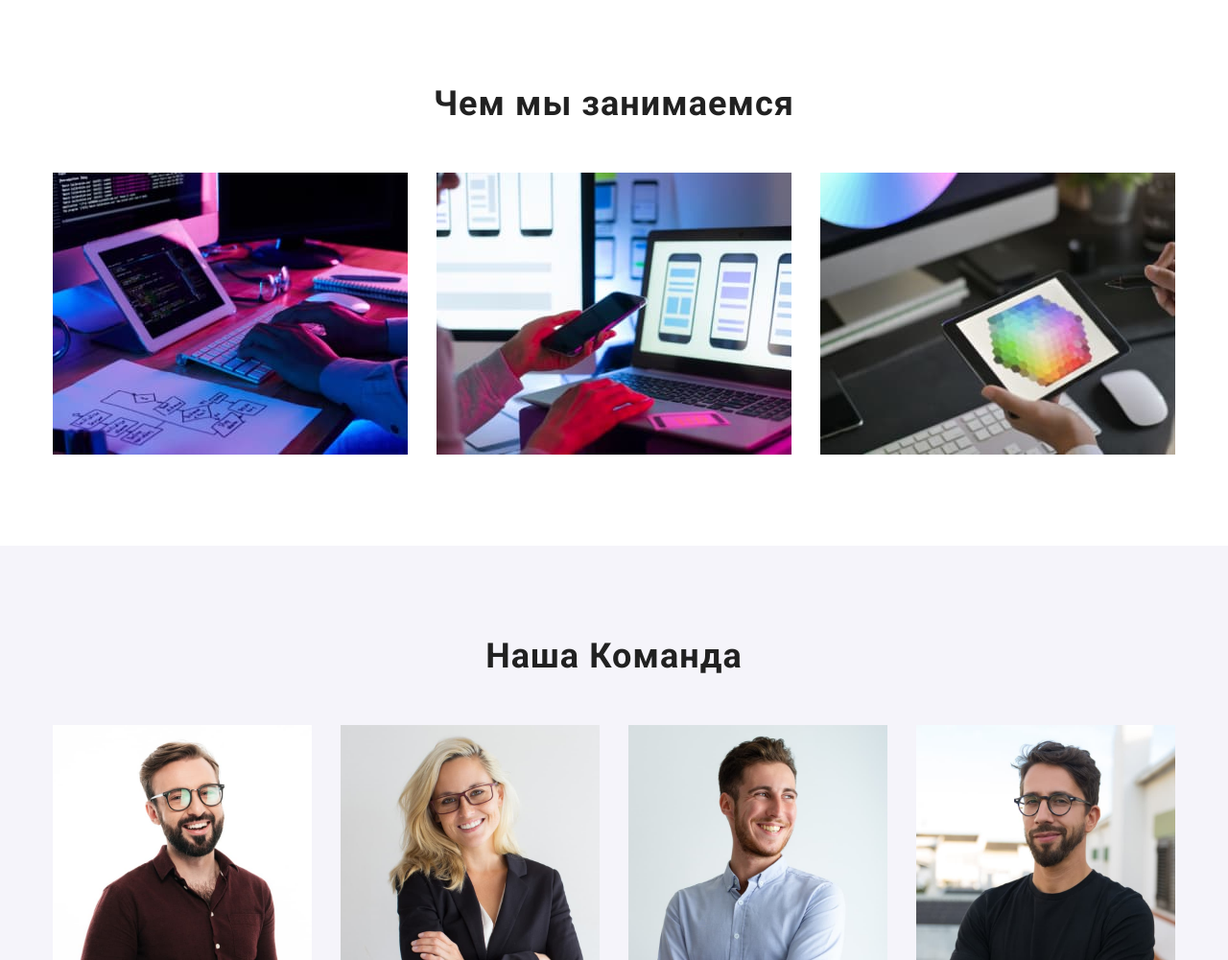
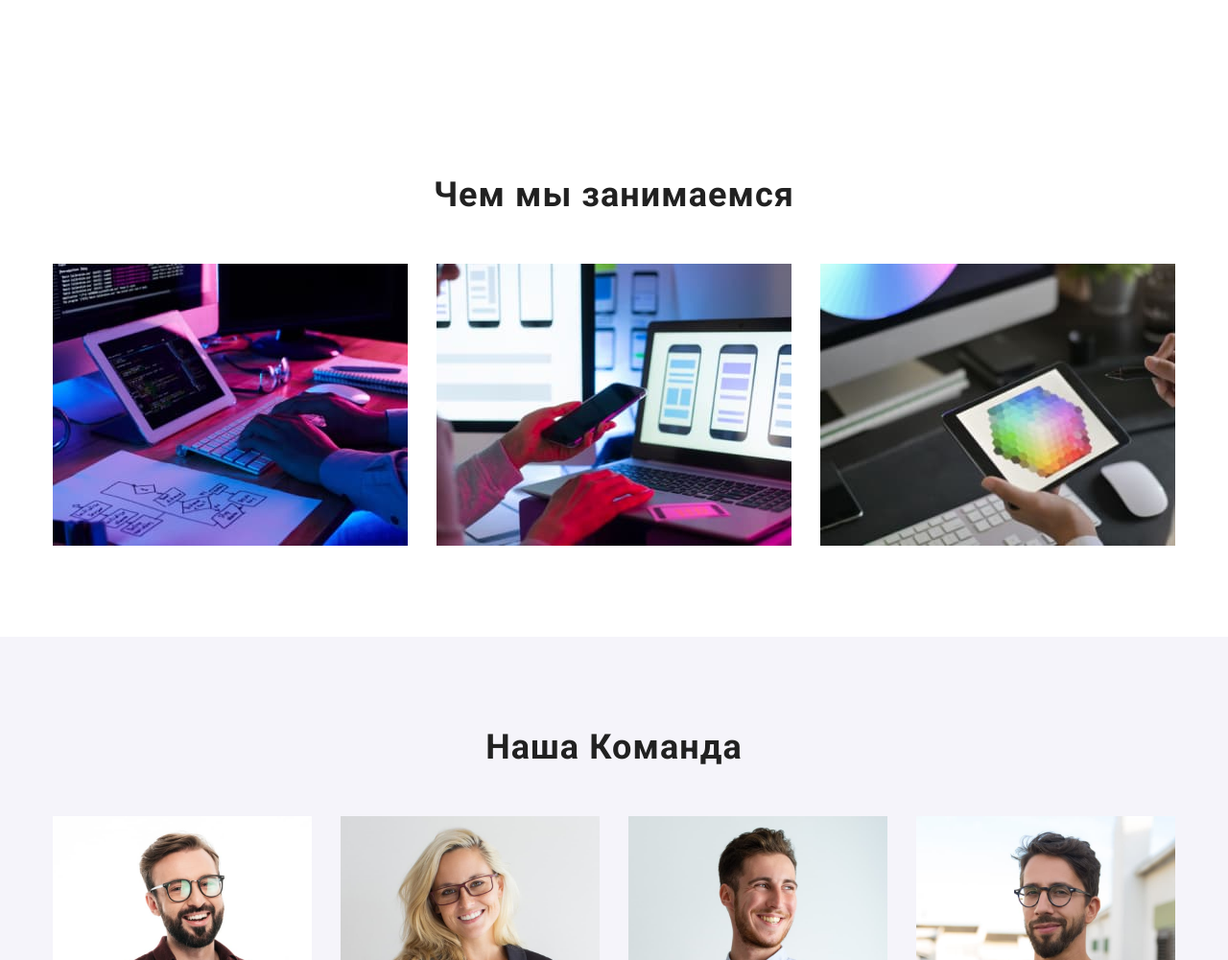
Before and after one commit to Artem-Fal/goit-markup-hw-04, a plain HTML site: page index.html in a window 1280 px wide. Shown: the part 1055-2056 px from the top of the page at 96% size. Drawn offline with nearby package versions, Linux system fonts and the light colour scheme.

Commit message:
Update styles.css

```diff
--- a/css/styles.css
+++ b/css/styles.css
@@ -283,6 +283,7 @@ body {
 }
 .section-doing {
   padding-bottom: 95px;
+  padding-top: 95px;
 }
 .description-prons {
   padding-top: 95px;
@@ -315,7 +316,7 @@ body {
   text-align: center;
   letter-spacing: 0.03em;
   color: var(--second-title-color);
-  padding-bottom: 50px;
+  margin-bottom: 50px;
   padding-top: 95px;
 }
 
@@ -423,6 +424,7 @@ body {
   line-height: 1.62;
   text-align: center;
   letter-spacing: 0.03em;
+  padding: 6px 22px;
   color: var(--footer-nolight-color);
 }
 .portfolio-btn:active {
```
